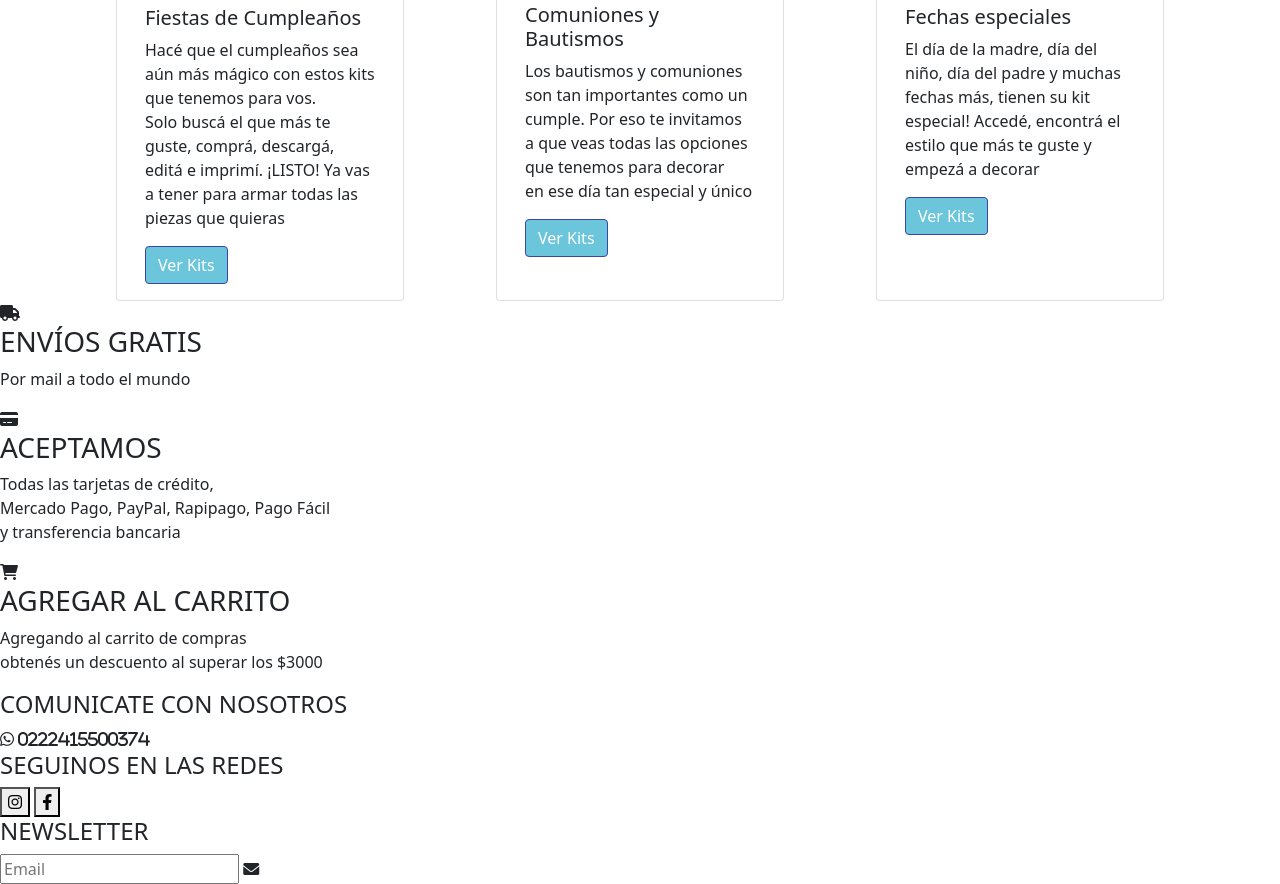
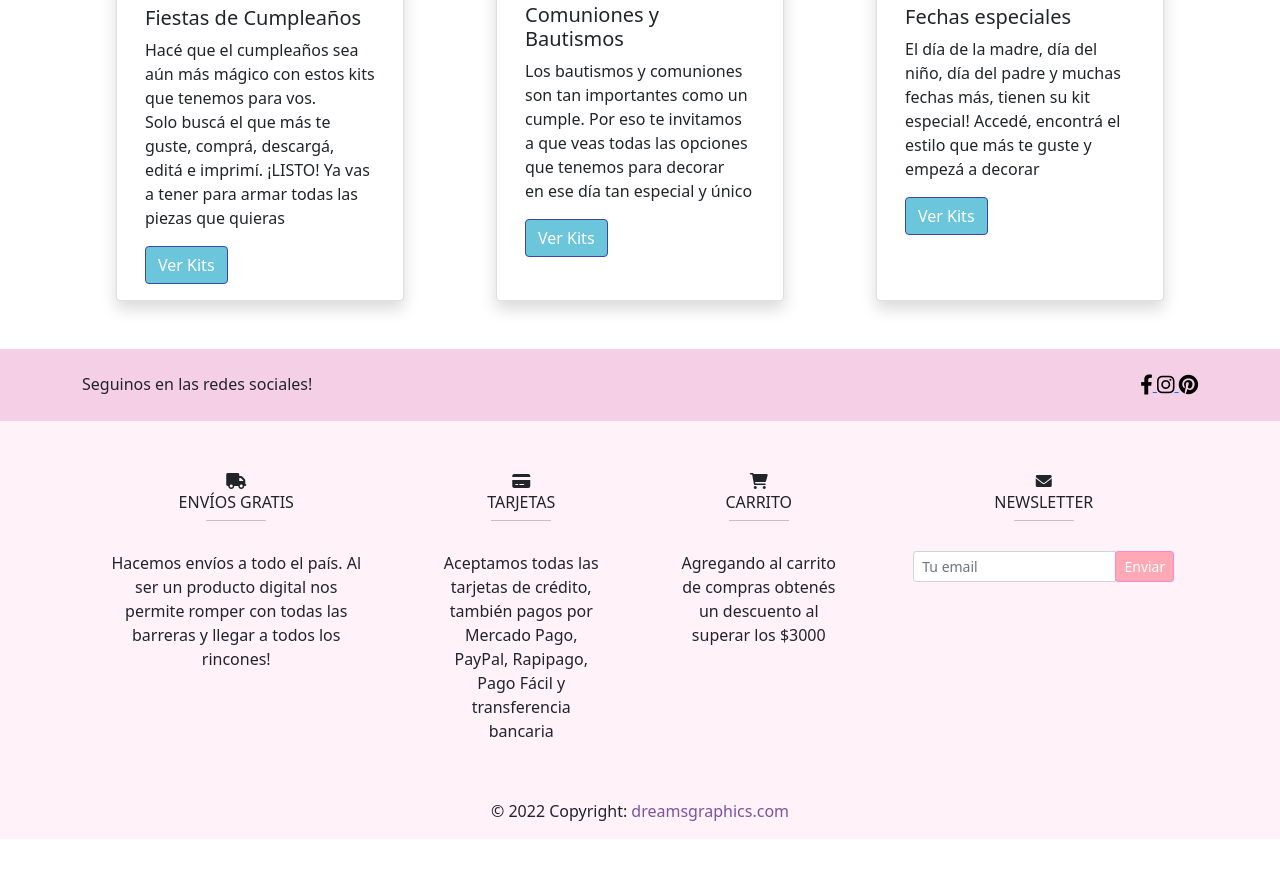
Before and after one commit to stefaniavillella/Bootstrap, a plain HTML site: page index.html in a window 1280 px wide. Shown: the part 1405-2289 px from the top of the page. After the commit the page ends 2244 px from the top, so only its background shows below. Drawn offline with Linux system fonts and the light colour scheme.

Commit message:
Index con bootstrap completo

```diff
--- a/CSS/estilos.css
+++ b/CSS/estilos.css
@@ -44,6 +44,38 @@
 }
 
 
+.shadow {
+    box-shadow: 0 4px 8px 0 rgba(0, 0, 0, 0.2);
+    transition: 0.3s;
+}
+
+.shadow:hover{
+    box-shadow: 0 8px 16px 0 rgba(0, 0, 0, 0.4);
+}
+
+.black{
+    color: black;
+}
+
+.black:hover{
+    color: rgb(85, 11, 155);
+}
+
+.colorFooter{
+    background-color: rgb(255, 242, 248);
+}
+
+.copy{
+    text-decoration: none;
+    color: rgb(122, 83, 158);
+}
+
+.copy:hover{
+    text-decoration-line: underline;
+    color: rgb(161, 10, 81);
+}
+
+
 
 
 
@@ -55,15 +87,20 @@
 
 
 @media only screen and (max-width: 767px){
-    .footerFlex .d-flex{display: flex;flex-direction: column;}
+    .footerFlex .d-flex{display: flex;flex-direction: column;
     }
+
 
     .d-flex {
         display: flex;
         flex-direction: column;
     }
 
-
+    .cardFlex{
+        display: flex;
+        justify-content: center;
+    }
+}
 
 
     @media only screen and (min-width: 1024px){
--- a/index.html
+++ b/index.html
@@ -79,10 +79,10 @@
 
 
 <!--Sección kits-->
-<div class="container ">
+<div class="container cardFlex ">
   <div class="row mt-5 d-flex justify-content-around">
 
-<div class="card col-md-4 col-xs-12" style="width: 18rem;">
+<div class="card shadow col-md-4 col-xs-12" style="width: 18rem;">
   <img src="./IMG/kitCumples.jpg" class="card-img-top img-fluid mt-2" alt="Imagen kit cumpleaños">
   <div class="card-body">
     <h5 class="card-title">Fiestas de Cumpleaños</h5>
@@ -93,7 +93,7 @@
   </div>
 </div>
 
-<div class="card col-md-4 col-xs-12" style="width: 18rem;">
+<div class="card shadow col-md-4 col-xs-12" style="width: 18rem;">
   <img src="./IMG/bautismos.jpg" class="card-img-top img-fluid mt-2" alt="Imagen kit bautismos">
   <div class="card-body">
     <h5 class="card-title">Comuniones y Bautismos</h5>
@@ -104,7 +104,7 @@
   </div>
 </div>
 
-<div class="card col-md-4 col-xs-12" style="width: 18rem;">
+<div class="card shadow col-md-4 col-xs-12" style="width: 18rem;">
   <img src="./IMG/kitEspeciales.jpg" class="card-img-top img-fluid mt-2" alt="Imagen kits especiales">
   <div class="card-body">
     <h5 class="card-title">Fechas especiales</h5>
@@ -118,50 +118,124 @@
 
 
 
+<!-- Footer -->
+<footer class="page-footer font-small unique-color-light mt-5 colorFooter">
+
+  <div style="background-color: #f5cfe6;">
+    <div class="container">
+
+      <!-- Grid row-->
+      <div class="row py-4 d-flex align-items-center">
+
+        <!-- Grid column -->
+        <div class="col-md-6 col-lg-5 text-start text-md-left mb-4 mb-md-0">
+          <h6 class="mb-0 white-text">Seguinos en las redes sociales!</h6>
+        </div>
+        <!-- Grid column -->
+
+        <!-- Grid column -->
+        <div class="col-md-6 col-lg-7 text-end text-md-right">
 
 
+         <!-- Facebook -->
+         <a class="fb-ic">
+          <i class="fab fa-facebook-f fa-lg white-text mr-md-5 mr-3 fa-2x black"> </i>
+        </a>
 
-   <section class="datosCompras">
-   <div>
-       <i class="fas fa-truck"></i>
-       <h3>ENVÍOS GRATIS</h3> <p>Por mail a todo el mundo</p>
+        <!--Instagram-->
+        <a class="ins-ic">
+          <i class="fab fa-instagram fa-lg white-text mr-md-5 mr-3 fa-2x black"> </i>
+        </a>
+        <!--Pinterest-->
+        <a class="pin-ic">
+          <i class="fab fa-pinterest fa-lg white-text fa-2x black"> </i>
+        </a>
+
+        </div>
+        <!-- Grid column -->
+
+      </div>
+      <!-- Grid row-->
+
     </div>
+  </div>
 
-    <div>
-       <i class="fas fa-credit-card"></i>
-       <h3>ACEPTAMOS</h3> <p>Todas las tarjetas de crédito,<br>
-        Mercado Pago, PayPal, Rapipago, Pago Fácil <br>
-        y transferencia bancaria</p>
+  <!-- Footer Links -->
+  <div class="container text-center text-md-left mt-5 ">
+
+    <!-- Grid row -->
+    <div class="row mt-3">
+
+      <!-- Grid column -->
+      <div class="col-md-3 col-lg-4 col-xl-3 mx-auto mb-4">
+
+        <!-- Content -->
+        <i class="fas fa-truck"></i>
+        <h6 class="text-uppercase font-weight-bold">Envíos gratis</h6>
+        <hr class="deep-purple accent-2 mb-4 mt-0 d-inline-block mx-auto" style="width: 60px;">
+        <p>Hacemos envíos a todo el país. Al ser un producto digital nos permite romper con todas las barreras y llegar a todos los rincones!</p>
+
+      </div>
+      <!-- Grid column -->
+
+      <!-- Grid column -->
+      <div class="col-md-2 col-lg-2 col-xl-2 mx-auto mb-4">
+
+        <!-- Links -->
+        <i class="fas fa-credit-card"></i>
+        <h6 class="text-uppercase font-weight-bold">Tarjetas</h6>
+        <hr class="deep-purple accent-2 mb-4 mt-0 d-inline-block mx-auto" style="width: 60px;">
+        <p>Aceptamos todas las tarjetas de crédito, también pagos por
+          Mercado Pago, PayPal, Rapipago, Pago Fácil
+          y transferencia bancaria</p>
+
+      </div>
+      <!-- Grid column -->
+
+      <!-- Grid column -->
+      <div class="col-md-3 col-lg-2 col-xl-2 mx-auto mb-4">
+
+        <!-- Links -->
+        <i class="fas fa-shopping-cart"></i>
+        <h6 class="text-uppercase font-weight-bold">Carrito</h6>
+        <hr class="deep-purple accent-2 mb-4 mt-0 d-inline-block mx-auto" style="width: 60px;">
+        <p>Agregando al carrito de compras
+          obtenés un descuento al superar los $3000</p>
+
+      </div>
+      <!-- Grid column -->
+
+      <!-- Grid column -->
+      <div class="col-md-4 col-lg-3 col-xl-3 mx-auto mb-md-0 mb-4">
+
+        <!-- Links -->
+        <i class="fas fa-envelope mr-3"></i>
+        <h6 class="text-uppercase font-weight-bold">Newsletter</h6>
+        <hr class="deep-purple accent-2 mb-4 mt-0 d-inline-block mx-auto" style="width: 60px;">
+        <form class="input-group">
+          <input type="text" class="form-control form-control-sm" placeholder="Tu email"
+            aria-label="Tu email" aria-describedby="basic-addon2">
+          <div class="input-group-append">
+            <button class="btn btn-sm botonBusqueda my-0" type="button">Enviar</button>
+          </div>
+        </form>
+
+      </div>
+      <!-- Grid column -->
+
     </div>
+    <!-- Grid row -->
 
-    <div>
-        <i class="fas fa-shopping-cart"></i>
-        <h3>AGREGAR AL CARRITO</h3> <p>Agregando al carrito de compras <br>
-            obtenés un descuento al superar los $3000</p>
+  </div>
+  <!-- Footer Links -->
+
+  <!-- Copyright -->
+  <div class="footer-copyright text-center py-3">© 2022 Copyright:
+    <a class="copy" href="#"> dreamsgraphics.com</a>
+  </div>
+
     </div>
-   </section>
-
-   <footer class="piePagina">
-       <section class="datosFooter">
-    <div>
-       <h4>COMUNICATE CON NOSOTROS</h4>
-       <i class="fab fa-whatsapp"> 0222415500374</i>
-    </div>
-
-    <div>
-       <h4>SEGUINOS EN LAS REDES</h4>
-       <button><i class="fab fa-instagram"></i></button>
-       <button><i class="fab fa-facebook-f"></i></button>
-    </div>
-
-    <div>
-       <h4>NEWSLETTER</h4>
-       <form class="email" action="#">
-        <input type="email" placeholder="Email" >
-        <i class="fas fa-envelope"></i>
-        </form>
-    </div>
-</section>
+  </div>
    </footer>
 
    <script src="./js/bootstrap.bundle.min.js"></script>
```
